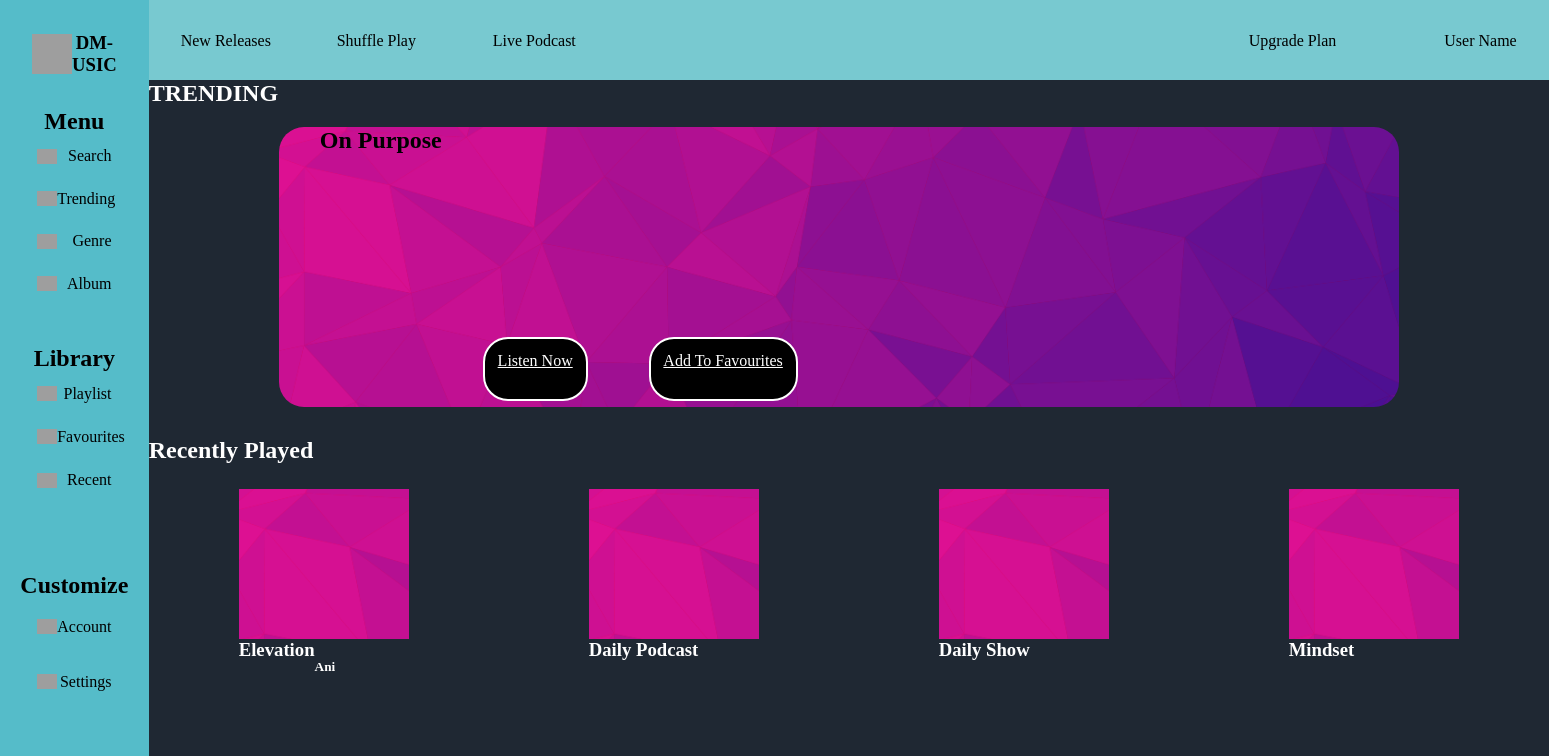
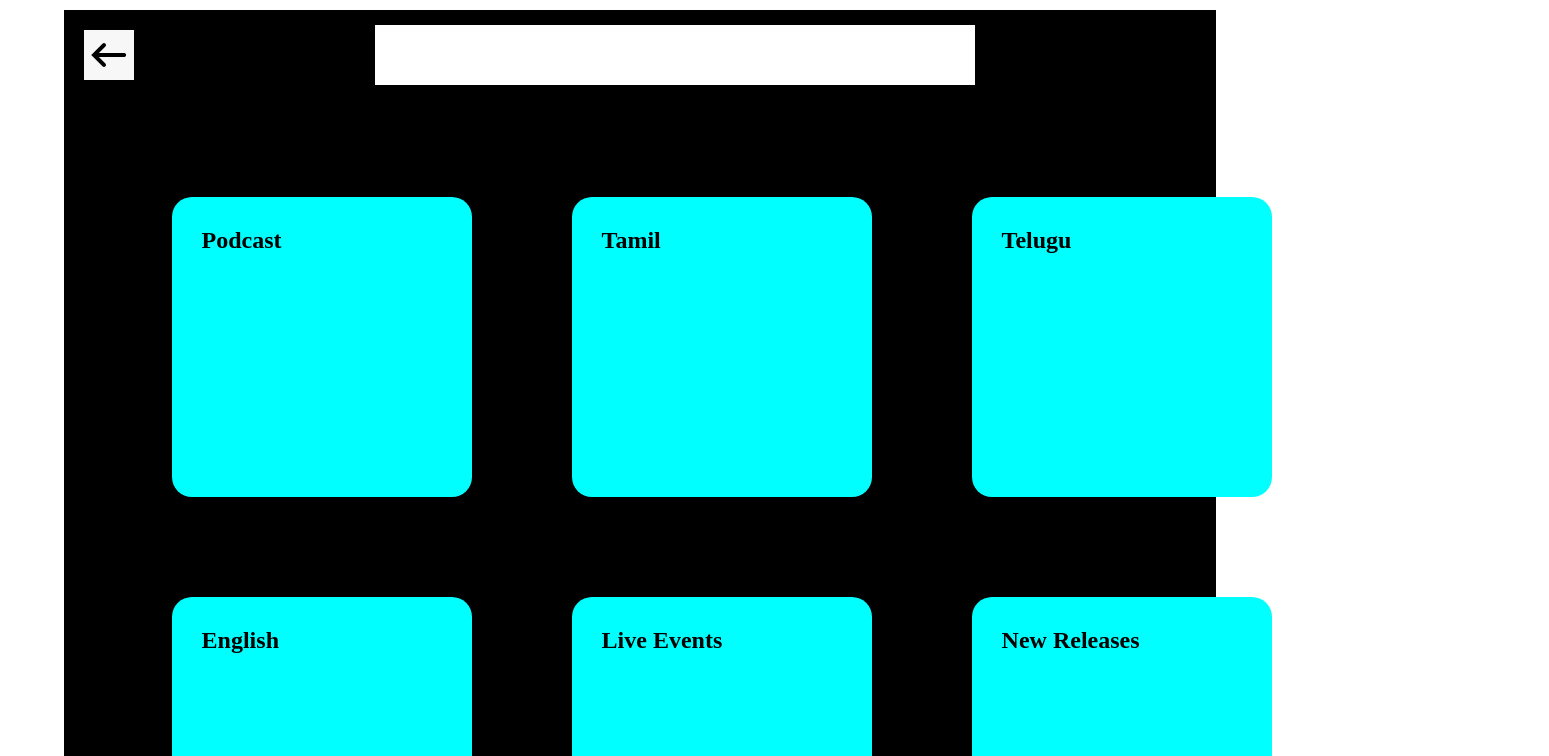
Before and after one commit to Dhanush046/Music-recommendation, a React (Create React App) app: page /search in a window 1280 px wide. Shown: the top 756 px of the page, 1549 px wide, since content can reach past the window. Built offline with nearby package versions, Linux system fonts and the light colour scheme; grey boxes are pictures that could not be loaded.

Commit message:
tue-09:00

```diff
--- a/package.json
+++ b/package.json
@@ -8,6 +8,7 @@
     "@testing-library/user-event": "^13.5.0",
     "react": "^18.2.0",
     "react-dom": "^18.2.0",
+    "react-router-dom": "^6.4.2",
     "react-scripts": "5.0.1",
     "web-vitals": "^2.1.4"
   },
--- a/src/App.js
+++ b/src/App.js
@@ -1,13 +1,18 @@
 import "./App.css";
-// import Login from "./login/Login";
+import Login from "./login/Login";
 import Homepage from "./homepage/Homepage";
+import {BrowserRouter as Router, Routes, Route} from "react-router-dom";
+import SearchBar from "./components/SearchBar";
 
 function App() {
   return (
-    <div className="App">
-      {/* <Login /> */}
-      <Homepage />
-    </div>
+    <Router>
+      <Routes>
+        <Route path="/" element={<Login />}/>
+        <Route path="/home" element={<Homepage />}/>
+        <Route path="/search" element={<SearchBar />}/>
+      </Routes>
+    </Router>
   );
 }
 
--- a/src/components/Mainbar.jsx
+++ b/src/components/Mainbar.jsx
@@ -1,23 +1,24 @@
 import React from "react";
 import "./mainbar.css";
+import { Link } from "react-router-dom";
 
 const Mainbar = () => {
   return (
-    <div className="main">
+    <div className="main1">
       <div className="top">
         <div className="top-left">
           <ul>
-            <li className="same">
+            <li className="samea">
               <label htmlFor="new" className="lab">
                 New Releases
               </label>
             </li>
-            <li className="same">
+            <li className="samea">
               <label htmlFor="shuffle" className="lab">
                 Shuffle Play
               </label>
             </li>
-            <li className="same">
+            <li className="samea">
               <label htmlFor="live-pod" className="lab">
                 Live Podcast
               </label>
@@ -43,21 +44,21 @@ const Mainbar = () => {
       <h2 className="head">TRENDING</h2>
       <div className="mid">
         <h2>On Purpose</h2>
-        <div className="mid-text1">
-          <a href="ha" className="a-text">
-            Listen Now
-          </a>
-        </div>
-        <div className="mid-text2">
-          <a href="ha" className="a-text">
-            Add To Favourites
-          </a>
-        </div>
+        {/* <div className="mid-text1"> */}
+        <a href="/" className="a-text1">
+          Listen Now
+        </a>
+        {/* </div> */}
+        {/* <div className="mid-text2"> */}
+        <a href="ha" className="a-text2">
+          Add To Favourites
+        </a>
+        {/* </div> */}
       </div>
       <h2 className="recplay">Recently Played</h2>
       <div className="middle">
-        <div className="same1">
-          <h3 className="title">Elevation</h3>
+        {/* <div className="same1">
+          <h3 className="title">Elevation</h3> <br />
           <h5 className="sub">Ani</h5>
         </div>
         <div className="same2">
@@ -68,10 +69,29 @@ const Mainbar = () => {
         </div>
         <div className="same4">
           <h3 className="title">Mindset</h3>
-        </div>
+        </div> */}
+        <Card title={"Elevation"} />
+        <Card title={"Daily Podcast"} />
+        <Card title={"Daily Show"} />
+        <Card title={"Mindset"} />
+        {/* {titles.map((prod, index) => {
+          return (
+            <div key={index}>
+            <Card title={prod.title} dis={prod.dis} />
+            </div>
+          )
+          })}  */}
       </div>
     </div>
   );
 };
-
+const titles = [{title:"Elevation", dis:"Sample"}, {title:"Elevation", dis:"Sample"}]
+const Card = ({title,dis}) => {
+  return (
+    <div className="same1">
+      <h3 className="title">{title}</h3>
+      <p>{dis}</p>
+    </div>
+  );
+};
 export default Mainbar;
--- /dev/null
+++ b/src/components/SearchBar.jsx
@@ -0,0 +1,39 @@
+import React from "react";
+// import Rarrow from "./rightArrow.jpg";
+import Rarrow from "../assets/rightArrow.jpg";
+
+import "./searchBar.css";
+function SearchBar() {
+  let broseList = [
+    "Podcast",
+    "Tamil",
+    "Telugu",
+    "English",
+    "Live Events",
+    "New Releases",
+  ];
+  return (
+    <div className="searchPage">
+      <nav>
+        <img src={Rarrow} alt="" />
+        <div className="search">
+          <input className="searchInput" type="text" />
+        </div>
+      </nav>
+      <body>
+        <h1>Browse all</h1>
+        <div className="container2">
+          {broseList.map((item, key) => {
+            return (
+              <div className="card" id={key}>
+                <h2 className="item">{item}</h2>
+              </div>
+            );
+          })}
+        </div>
+      </body>
+    </div>
+  );
+}
+
+export default SearchBar;
--- a/src/components/SideBar.css
+++ b/src/components/SideBar.css
@@ -4,8 +4,8 @@
   box-sizing: border-box;
 }
 
-.container {
-  width: 100%;
+.container1 {
+  width: 10%;
   height: 100vh;
   background-color: #55bcc9;
   color: black;
@@ -96,6 +96,7 @@
 }
 .lab {
   font-weight: 500;
+  text-decoration: none;
 }
 .customize{
   margin-top: 70px;
@@ -105,5 +106,9 @@
 }
 
 .label{
-  justify-content: space-between;
+  /* justify-content: space-between; */
 }
+.same5{
+  text-decoration: none;
+  color: black;
+}
--- a/src/components/SideBar.jsx
+++ b/src/components/SideBar.jsx
@@ -1,11 +1,15 @@
 import React from "react";
 import "./SideBar.css";
+import { Link } from "react-router-dom";
 
 function SideBar() {
   return (
-    <div className="container">
+    <div className="container1">
       <div className="podcast">
-      <img src="https://img.icons8.com/cute-clipart/64/000000/earbud-headphones.png" id="logo"/>
+        <img
+          src="https://img.icons8.com/cute-clipart/64/000000/earbud-headphones.png"
+          id="logo"
+        />
         <h3>DM-USIC</h3>
       </div>
       <div className="menu">
@@ -17,36 +21,36 @@ function SideBar() {
               src="https://img.icons8.com/ios-filled/50/ffffff/search--v1.png"
               id="logo"
             />
-            <label htmlFor="search" className="sr lab">
+            <a href="/" className="same5">
               Search
-            </label>
+            </a>
           </li>
           <li className="same">
             <img
               src="https://img.icons8.com/external-tanah-basah-glyph-tanah-basah/48/ffffff/external-trending-content-creator-tanah-basah-glyph-tanah-basah.png"
               id="logo"
             />
-            <label htmlFor="trending" className="trend lab">
+            <a href="/" className="same5">
               Trending
-            </label>
+            </a>
           </li>
           <li className="same">
             <img
               src="https://img.icons8.com/wired/64/ffffff/musical-notes.png"
               id="logo"
             />
-            <label htmlFor="Genre" className="gr lab">
+            <a href="/" className="same5">
               Genre
-            </label>
+            </a>
           </li>
           <li className="same">
             <img
               src="https://img.icons8.com/external-yogi-aprelliyanto-basic-outline-yogi-aprelliyanto/64/ffffff/external-album-essential-element-yogi-aprelliyanto-basic-outline-yogi-aprelliyanto.png"
               id="logo"
             />
-            <label htmlFor="album" className="al lab">
+            <a href="/" className="same5">
               Album
-            </label>
+            </a>
           </li>
         </ul>
       </div>
@@ -58,24 +62,27 @@ function SideBar() {
               src="https://img.icons8.com/ios/50/ffffff/smart-playlist.png"
               id="logo"
             />
-            <label htmlFor="playlist" className="play lab">
+            <a href="/" className="same5">
               Playlist
-            </label>
+            </a>
           </li>
           <li className="same">
             <img
               src="https://img.icons8.com/ios/50/ffffff/add-to-favorites--v1.png"
               id="logo"
             />
-            <label htmlFor="favourites" className="fav lab">
+            <a href="/" className="same5">
               Favourites
-            </label>
+            </a>
           </li>
           <li className="same">
-          <img src="https://img.icons8.com/external-sbts2018-solid-sbts2018/58/ffffff/external-most-recent-social-media-sbts2018-solid-sbts2018.png" id="logo"/>
-            <label htmlFor="recent" className="rec lab">
+            <img
+              src="https://img.icons8.com/external-sbts2018-solid-sbts2018/58/ffffff/external-most-recent-social-media-sbts2018-solid-sbts2018.png"
+              id="logo"
+            />
+            <a href="/" className="same5">
               Recent
-            </label>
+            </a>
           </li>
         </ul>
       </div>
@@ -83,16 +90,22 @@ function SideBar() {
         <h2>Customize</h2>
         <ul>
           <li className="same">
-          <img src="https://img.icons8.com/ios-filled/50/ffffff/guest-male--v1.png" id="logo"/>
-            <label htmlFor="account" className="acc lab">
-              Account
-            </label>
+            <img
+              src="https://img.icons8.com/ios-filled/50/ffffff/guest-male--v1.png"
+              id="logo"
+            />
+            <a href="/" className="same5">
+              Setting
+            </a>
           </li>
           <li className="same">
-          <img src="https://img.icons8.com/dotty/80/ffffff/window-settings.png" id="logo"/>
-            <label htmlFor="settings" className="set lab">
-              Settings
-            </label>
+            <img
+              src="https://img.icons8.com/dotty/80/ffffff/window-settings.png"
+              id="logo"
+            />
+            <a href="/" className="same5">
+              Account
+            </a>
           </li>
         </ul>
       </div>
--- a/src/components/mainbar.css
+++ b/src/components/mainbar.css
@@ -3,13 +3,15 @@
   padding: 0px;
   box-sizing: border-box;
 }
-.main {
-  width: 100%;
+.main1 {
+  position: relative;
+  width: 90%;
   height: 100%;
   background-color: #1f2833;
 }
 .top {
-  width: 175vh;
+  position: relative;
+  width: 100%;
   height: 80px;
   background-color: #78c9d0;
   color: black;
@@ -113,7 +115,7 @@
   font-weight: 600;
   font-size: large;
 }
-.mid-text1 {
+/* .mid-text1 {
   display: flex;
   margin-top: 210px;
   margin-bottom: 6px;
@@ -125,11 +127,31 @@
   background-color: black;
   border-radius: 25px;
   margin-right: 20px;
+} */
+.a-text1 {
+  display: flex;
+  margin-top: 210px;
+  margin-bottom: 6px;
+  color: white;
+  font-weight: bold;
+  border-style: solid;
+  border-width: 2px;
+  padding: 0.8rem;
+  background-color: black;
+  border-radius: 25px;
+  margin-right: 20px;
+  text-decoration: none;
 }
-.mid :hover {
+.a-text1:hover{
   background-color: blue;
 }
-.mid-text2 {
+.a-text2:hover{
+  background-color: blue;
+}
+/* .mid :hover {
+  background-color: blue;
+} */
+.a-text2 {
   border-radius: 25px;
   display: flex;
   margin-top: 210px;
@@ -141,6 +163,7 @@
   padding: 0.8rem;
   background-color: black;
   margin-right: 50%;
+  text-decoration: none;
 }
 .a-text {
   color: white;
@@ -167,35 +190,6 @@
   position: relative;
 }
 
-.same2 {
-  background-image: url("../assets/bg4.png");
-  background-color: white;
-  height: 150px;
-  width: 170px;
-  display: flex;
-  flex-direction: row;
-  position: relative;
-}
-
-.same3 {
-  background-image: url("../assets/bg4.png");
-  background-color: white;
-  height: 150px;
-  width: 170px;
-  display: flex;
-  flex-direction: row;
-  position: relative;
-}
-
-.same4 {
-  background-image: url("../assets/bg4.png");
-  background-color: white;
-  height: 150px;
-  width: 170px;
-  display: flex;
-  flex-direction: row;
-  position: relative;
-}
 .recplay {
   color: white;
   display: flex;
--- /dev/null
+++ b/src/components/searchBar.css
@@ -0,0 +1,58 @@
+* {
+    margin: 0px;
+    padding: 0px;
+    box-sizing: border-box;
+  }
+  .searchPage {
+    width: 100%;
+    margin: 0px 0px;
+    height: auto;
+    /* max-height: max-content; */
+    background-color: #000 ;
+  }
+  nav {
+    padding: 10px;
+    display: flex;
+    flex-direction: row;
+    /* background-color: grey; */
+  }
+  nav > img {
+    margin: 10px;
+    width: 50px !important;
+  }
+  nav > .search {
+    display: flex;
+    width: 600px;
+    margin: 5px auto;
+    justify-content: center;
+  }
+  .searchInput {
+    color: black;
+    width: 800px;
+    height: 20px;
+    border: none !important;
+    border-style: none !important;
+    height: inherit;
+  }
+  body h1 {
+    margin-left: 50px;
+  }
+  body {
+    width: 90%;
+    margin: 10px auto;
+  }
+  .container2 {
+    display: grid;
+    grid-template-columns: auto auto auto;
+  }
+  .card {
+    height: 300px;
+    width: 300px;
+    background-color: aqua;
+    margin: 50px;
+    border-radius: 20px;
+  }
+  .item {
+    margin: 30px;
+    width: 50%;
+  }
--- a/src/homepage/Homepage.jsx
+++ b/src/homepage/Homepage.jsx
@@ -2,17 +2,18 @@ import React from "react";
 import "./homepage.css";
 import SideBar from "../components/SideBar";
 import Mainbar from "../components/Mainbar";
+// import { BrowserRouter } from "react-router-dom";
+// import SearchBar from "../components/SearchBar";
 
 const Homepage = () => {
   return (
-    <div className="home-page">
-      <div className="side-bar">
+    <>
+      <div className="home-page">
+
         <SideBar />
+      <Mainbar />
       </div>
-      <div className="home-bar">
-        <Mainbar />
-      </div>
-    </div>
+    </>
   );
 };
 export default Homepage;
--- a/src/index.js
+++ b/src/index.js
@@ -1,13 +1,14 @@
 import React from 'react';
 import ReactDOM from 'react-dom/client';
 import App from './App';
+// import { BrowserRouter } from "react-router-dom";
 
 
 const root = ReactDOM.createRoot(document.getElementById('root'));
 root.render(
-  <React.StrictMode>
+  // <BrowserRouter>
     <App />
-  </React.StrictMode>
+  // </BrowserRouter>
 );
 
 // If you want to start measuring performance in your app, pass a function
```
Also changed, not shown: src/login/Login.jsx (+12 -2 lines), src/assets/rightArrow.jpg (added), 1 other file (tests, documents, lock files or other folders).
